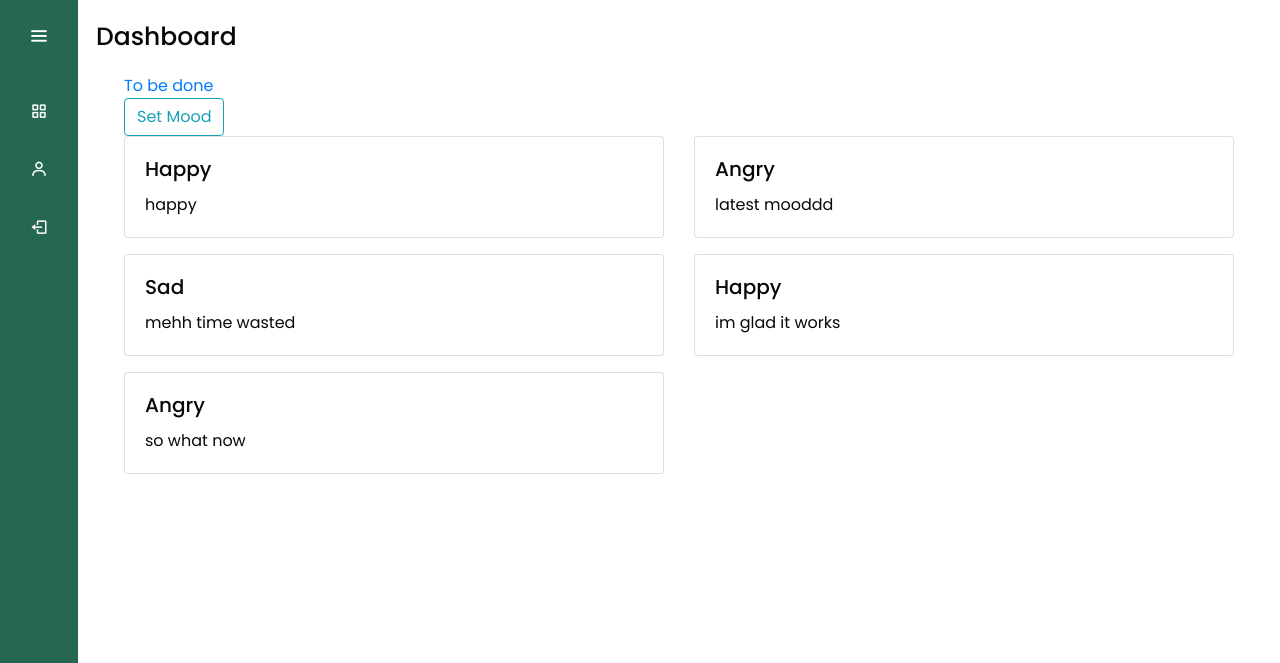
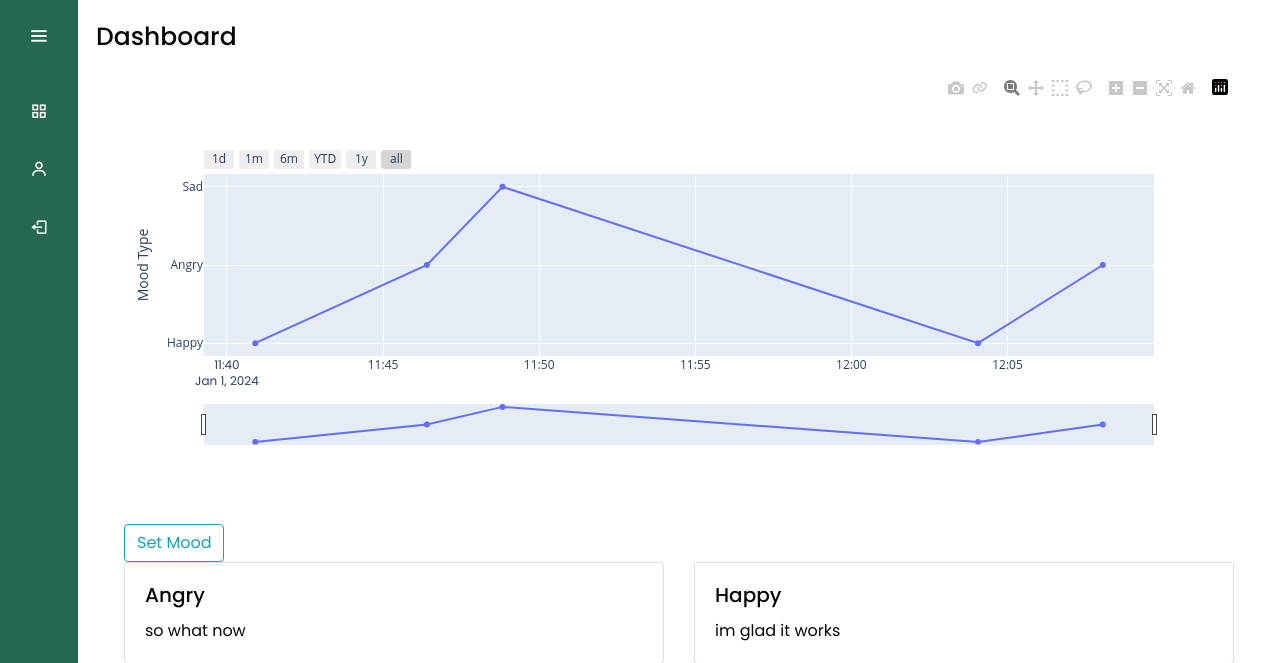
Before and after one commit to Just-Mike4/MRAssistant, a Django app: page /home/ in a window 1280 px wide. Shown: the top 663 px of the page. Run offline with Django 4.2, Linux system fonts and the light colour scheme; a user stored in the database is signed in; data comes from the database, SQL or seed files in the repository; both versions use the stored data as it was after the commit; parts of the project's set-up code (start-up, migrations or seed data) failed here and were passed over; some libraries are stand-ins or nearby versions.

Commit message:
Finished implementing the prediction and dashboard

```diff
--- a/mood/models.py
+++ b/mood/models.py
@@ -13,7 +13,7 @@ class MoodData(models.Model):
         ("Sad", "Sad"),
         ("Angry", "Angry"),
     )
-    dateposted = models.DateField(default=timezone.now)
+    dateposted = models.DateTimeField(default=timezone.now)
     description = models.TextField()
     user = models.ForeignKey(CustomUser, on_delete=models.CASCADE)
     moodtype = models.CharField(choices=MOODCHOICES, max_length=20)
--- a/mood/templates/mood/MoodDashboard.html
+++ b/mood/templates/mood/MoodDashboard.html
@@ -2,15 +2,17 @@
 {% block content %}
 <div class="text">Dashboard</div>
 <main class="container">
-    <a href="#">To be done</a>
+{% autoescape off %}
+    {{ mood_plot }}
+{% endautoescape %}
+
 </main>
 <main class="container">
     <a href="{% url 'mood-create' %}" class="btn btn-outline-info custom-btn">Set Mood</a>
 </main>
-
 <div class="container">
     <div class="row">
-        {% for mood in Moods reversed %}
+        {% for mood in Moods %}
             <div class="col-md-6">
                 <a href="{% url 'mood-read' pk=mood.token %}" class="text-decoration-none custom-card">
                     <div class="card mb-3">
@@ -25,4 +27,6 @@
     </div>
 </div>
 
+
+
 {% endblock content %}
--- a/mood/views.py
+++ b/mood/views.py
@@ -1,12 +1,16 @@
+from typing import Any
 from django.views.generic import (CreateView,DetailView,
                                   DeleteView,UpdateView,
                                   ListView)
 from .models import MoodData
 from django.contrib.auth.mixins import LoginRequiredMixin,UserPassesTestMixin
 from django.contrib.messages.views import SuccessMessageMixin
+from django.contrib import messages
 from joblib import load
-import os
-
+from plotly.offline import plot
+import plotly.express as px
+import pandas as pd
+from plotly.subplots import make_subplots
 # Create your views here.
 
 model_path = 'RMA-EMO.joblib'
@@ -18,7 +22,59 @@ class MoodDashboardView(LoginRequiredMixin,ListView):
     context_object_name='Moods'
 
     def get_queryset(self):
-        return self.model.objects.filter(user=self.request.user).order_by("-dateposted")
+        return MoodData.objects.filter(user=self.request.user).order_by('-dateposted')
+
+    def get_context_data(self, **kwargs):
+        context=super().get_context_data(**kwargs)
+        data= MoodData.objects.filter(user=self.request.user)
+        plot_data=[
+            {
+            'Moodtype':x.moodtype,
+            'DatePosted':x.dateposted,
+
+        }
+        for x in data]
+
+        df=pd.DataFrame(plot_data)
+
+        df['DatePosted'] = pd.to_datetime(df['DatePosted'])
+
+        df = df.sort_values(by='DatePosted')
+
+        # Create a subplot with a line plot
+        fig = make_subplots(rows=1, cols=1)
+        fig.add_trace(
+            px.line(
+                df,
+                x='DatePosted',
+                y='Moodtype',
+                markers='Moodtype',  # Use markers to represent each mood type
+                line_shape='linear'  # Connect points with a line
+            ).update_traces(selector=dict(type='scatter'), showlegend=False).data[0]
+        )
+
+        # Add rangeselector to enable zooming
+        fig.update_layout(
+            xaxis=dict(
+                rangeselector=dict(
+                    buttons=list([
+                        dict(count=1, label="1d", step="day", stepmode="backward"),
+                        dict(count=1, label="1m", step="month", stepmode="backward"),
+                        dict(count=6, label="6m", step="month", stepmode="backward"),
+                        dict(count=1, label="YTD", step="year", stepmode="todate"),
+                        dict(count=1, label="1y", step="year", stepmode="backward"),
+                        dict(step="all")
+                    ])
+                ),
+                rangeslider=dict(visible=True),
+                type="date"
+            ),
+            yaxis_title='Mood Type',
+        )
+        mood_plot=plot(fig,output_type="div")
+        context['mood_plot']=mood_plot
+
+        return context
 
 class MoodAddView(LoginRequiredMixin,SuccessMessageMixin,CreateView):
     template_name='mood/MoodCreate.html'
@@ -36,7 +92,8 @@ class MoodAddView(LoginRequiredMixin,SuccessMessageMixin,CreateView):
             form.instance.moodtype = selected_mood
         else:
             form.instance.moodtype=model.predict([self.request.POST.get('description', None)])[0]
-
+            info_message = 'You might have forgotten to select a value for mood. We have predicted it for you. Check back and edit if need be.'
+            messages.info(self.request, info_message)
         return super().form_valid(form)
 
 class MoodReadView(LoginRequiredMixin,UserPassesTestMixin,DetailView):
--- a/requirements.txt
+++ b/requirements.txt
@@ -6,3 +6,4 @@ scikit-learn==1.2.1
 pandas==2.1.1
 joblib==1.2.0
 djangorestframework==3.14.0
+plotly==5.15.0
```
Also changed, not shown: db.sqlite3, mood/migrations/0003_alter_mooddata_dateposted.py (added), 1 other file.
